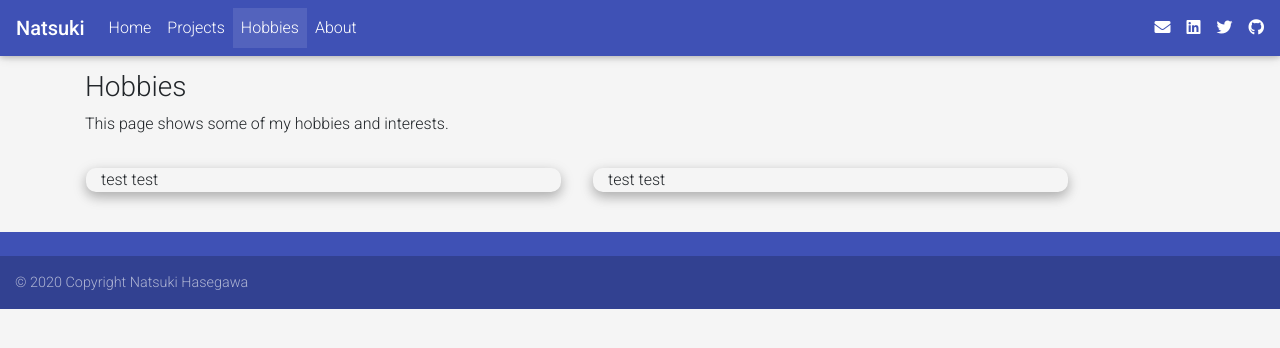
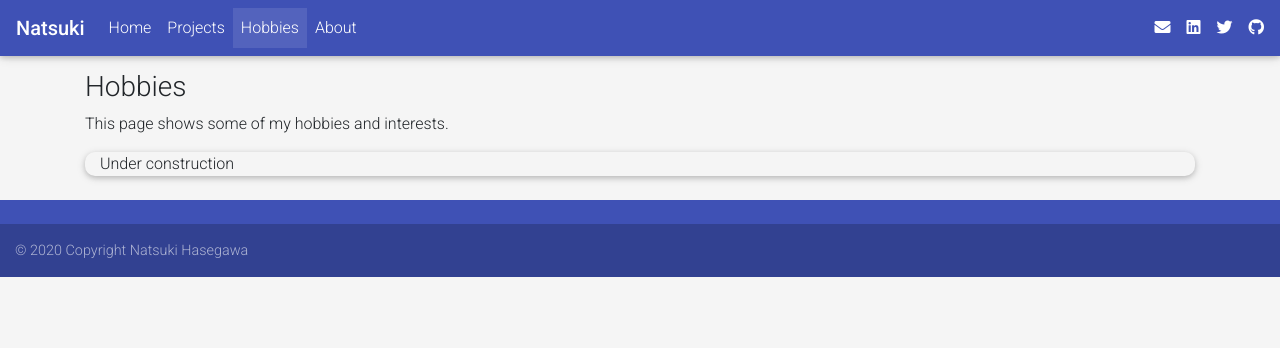
Before and after one commit to oosacker/portfoliio-site, a React (Create React App) app: page /hobbies in a window 1280 px wide. Shown: the top 348 px of the page. Built offline with nearby package versions, Linux system fonts and the light colour scheme.

Commit message:
change the hobbies

```diff
--- a/src/pages/hobbies.js
+++ b/src/pages/hobbies.js
@@ -11,15 +11,11 @@ const Hobbies = () => {
                 </MDBCol>
             </MDBRow>
 
-            <MDBRow left >
-                <MDBCol className="m-3 z-depth-1-half round-corner" md={"5"}>
-                    test test
-                </MDBCol>
+            <MDBContainer className="z-depth-1 round-corner">
+                <p>Under construction</p>
 
-                <MDBCol className="m-3 z-depth-1-half round-corner" md={"5"}>
-                    test test
-                </MDBCol>
-            </MDBRow>
+            </MDBContainer>
+
         </MDBContainer>
     );
 }
--- a/src/pages/home.js
+++ b/src/pages/home.js
@@ -13,10 +13,10 @@ const Home = () => {
     return (
         <MDBContainer className="home-container">
 
-            <MDBRow className="mb-3 mx-1 p-3 z-depth-1-half round-corner">
+            <MDBRow className="mb-3 mx-1 p-3 z-depth-1 round-corner">
 
                 <MDBCol xl="4" lg="12" top className="right-border mb-2 profile-pic-container">
-                    <img src="/images/photo.png" className="img-fluid z-depth-1-half rounded" alt="profile"/>
+                    <img src="/images/photo.png" className="img-fluid z-depth-1 rounded" alt="profile"/>
                 </MDBCol>
 
                 <MDBCol xl="8" lg="12" top>
@@ -29,7 +29,7 @@ const Home = () => {
             </MDBRow>
 
 
-            <MDBRow className="mb-3 mx-1 p-3 z-depth-1-half round-corner">
+            <MDBRow className="mb-3 mx-1 p-3 z-depth-1 round-corner">
 
                 <MDBCol xl="4" lg="12" className="right-border">
                     <h3>Software Skills</h3>
@@ -71,7 +71,7 @@ const Home = () => {
             </MDBRow>
 
 
-            <MDBRow className="mb-3 mx-1 p-3 z-depth-1-half round-corner">
+            <MDBRow className="mb-3 mx-1 p-3 z-depth-1 round-corner">
                 <MDBCol>
                     <h3>Employment History</h3>
 
@@ -121,7 +121,7 @@ const Home = () => {
 
 
 
-            <MDBRow className="mb-3 mx-1 p-3 z-depth-1-half round-corner">
+            <MDBRow className="mb-3 mx-1 p-3 z-depth-1 round-corner">
 
                 <MDBCol>
                     <h3>Education</h3>
```
